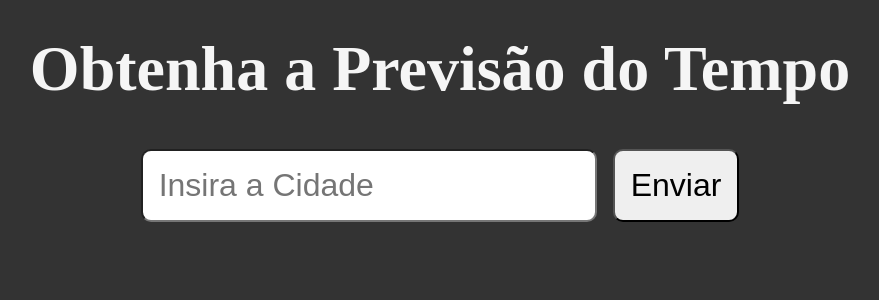
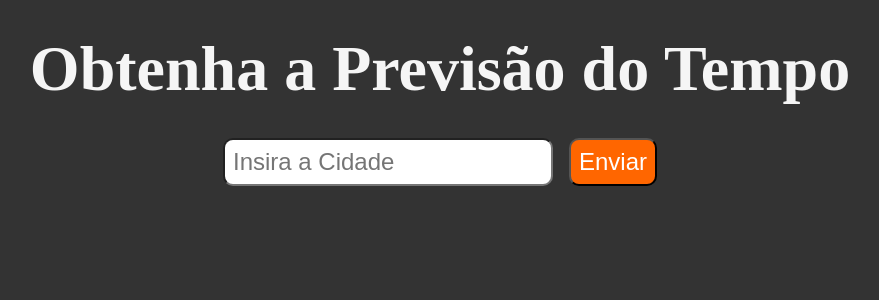
Before and after one commit to brubru8888/clima_python, a Flask app: page / in a window 1280 px wide. Shown: the top 300 px of the page, without its empty margins (200-1079 px from the left). Run offline with Flask 3, Linux system fonts and the light colour scheme.

Commit message:
Website style adjustments

```diff
--- a/static/styles/style.css
+++ b/static/styles/style.css
@@ -1,8 +1,11 @@
+/* Main title styling */
+
 * {
     margin: 0;
     padding: 0;
     box-sizing: border-box;
 }
+
 
 body {
     padding: 2rem;
@@ -16,8 +19,41 @@ body {
     font-size: 2rem;
 }
 
+
+/* Status and temperature text styling */
+.status, .feels-like {
+    font-size: 1.5rem;
+    font-style: italic;
+    color: #f0f0f0;
+    margin: 0;
+    padding: 0;
+}
+
+/* Temperature and feels-like value styling */
+.temp {
+    font-size: 2rem;
+    font-weight: bold;
+    color: #ffcc00;
+}
+
+/* Centering the form and button */
+.form {
+    display: flex;
+    align-items: center;
+    gap: 1rem;
+}
+
 input, button {
-    font-size: 2rem;
-    padding: 1rem;
+    font-size: 1.5rem;  /* Reduce font size */
+    padding: 0.5rem;    /* Reduce padding */
     border-radius: 10px;
 }
+
+.submit-btn {
+    background-color: #ff6600; /* Background color */
+    color: white;              /* Text color */
+}
+
+.submit-btn:hover {
+    background-color: #e65c00; /* Hover color */
+}
--- a/templates/city-not-found.html
+++ b/templates/city-not-found.html
@@ -11,8 +11,8 @@
 </body>
     <h1>Cidade Não Encontrada<h1>
     <h2> Tentar Novamente?</h2>
-    <form action="/weather">
+    <form action="/weather" class="form">
         <input type="text" name="city" id="city" placeholder="Insira a Cidade" />
-        <button type="submit">Enviar</button>
+        <button type="submit" class="submit-btn">Enviar</button>
     </form>
 </html>
--- a/templates/index.html
+++ b/templates/index.html
@@ -10,8 +10,8 @@
 
 </body>
     <h1>Obtenha a Previsão do Tempo<h1>
-    <form action="/weather">
-        <input type="text" name="city" id="city" placeholder="Insira a Cidade" />
-        <button type="submit">Enviar</button>
+        <form action="/weather" class="form">
+            <input type="text" name="city" id="city" placeholder="Insira a Cidade" />
+            <button type="submit" class="submit-btn">Enviar</button>
     </form>
 </html>
```
Also changed, not shown: templates/weather.html (+8 -7 lines).
